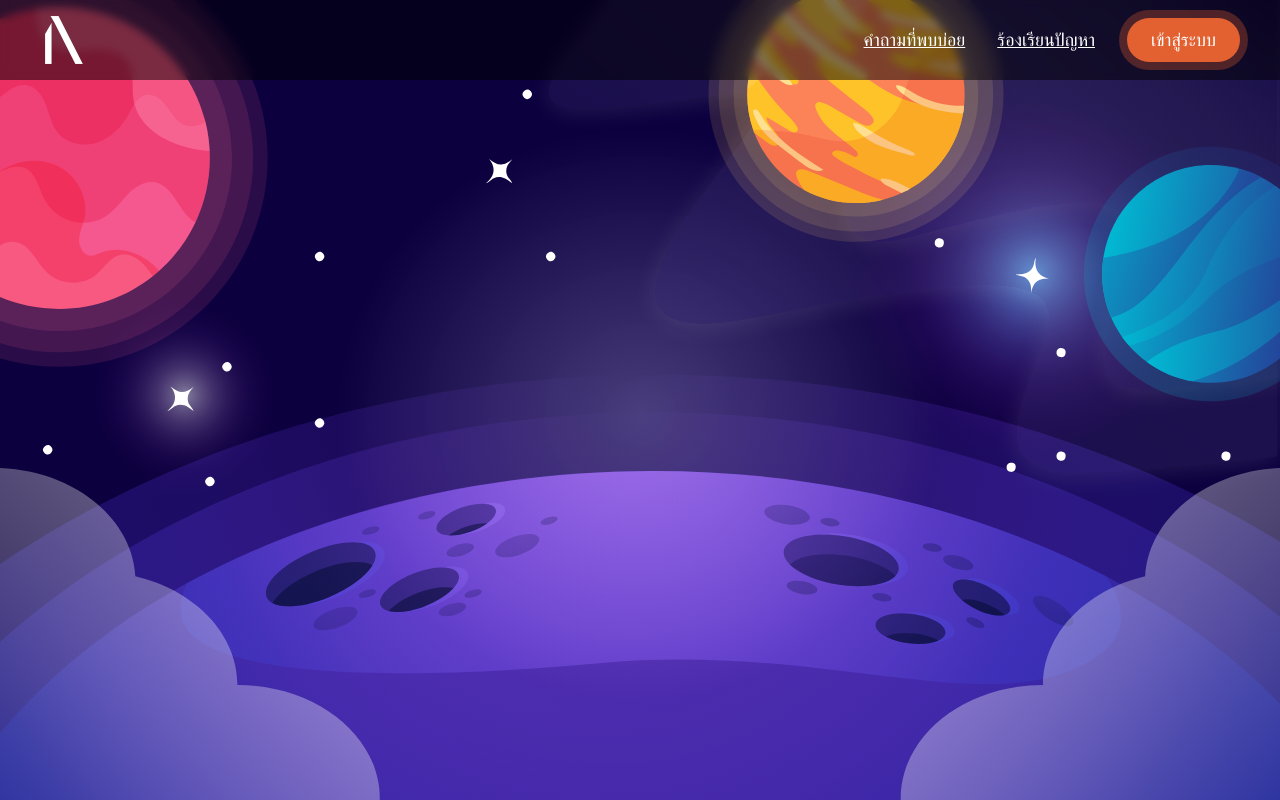
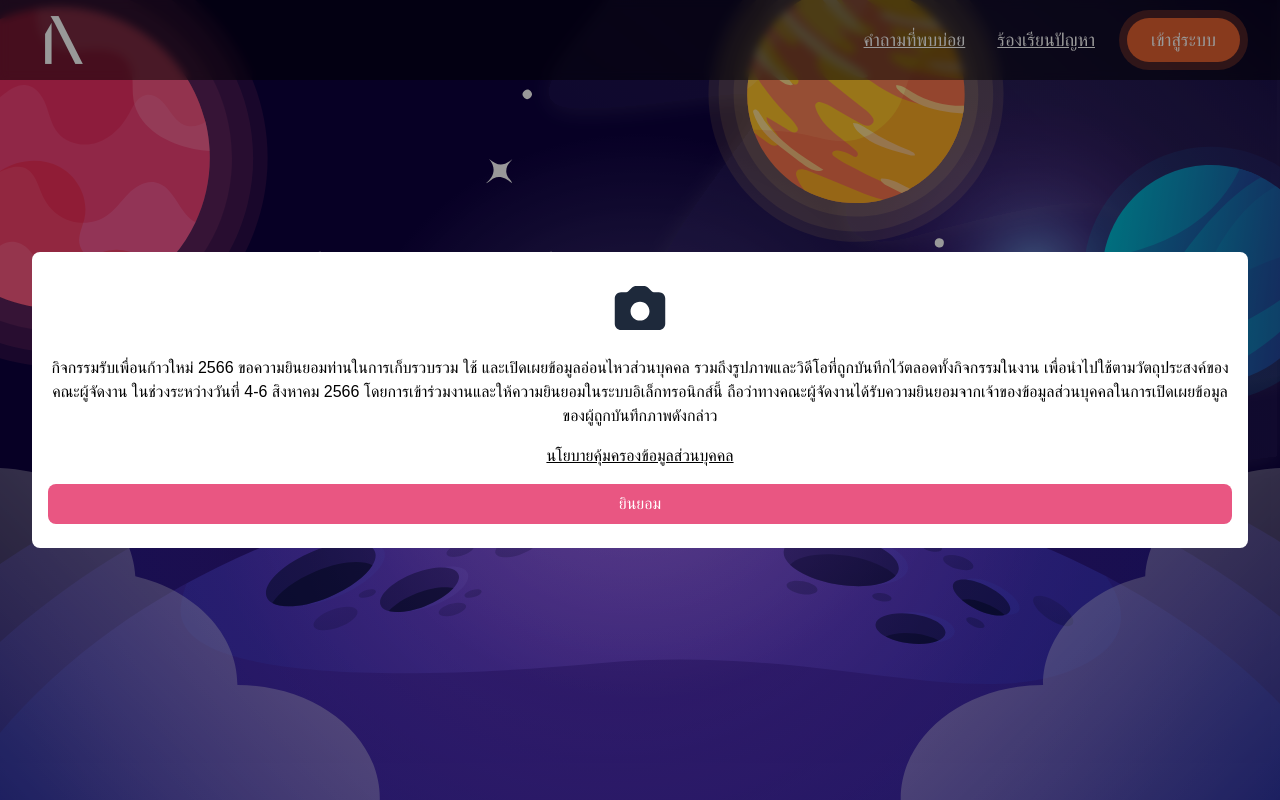
Before and after one commit to isd-sgcu/rpkm66-frontend, a Next.js app: page /estamp-home in a window 1280 px wide. Shown: the top 800 px of the page. Built offline with nearby package versions, Linux system fonts and the light colour scheme; no server answers; a web font is replaced by a local one.

Commit message:
refactor: styling

```diff
--- a/package.json
+++ b/package.json
@@ -31,6 +31,7 @@
         "react-dom": "18.2.0",
         "react-qr-code": "2.0.11",
         "react-qr-reader": "3.0.0-beta-1",
+        "tailwind-merge": "1.14.0",
         "tailwindcss": "3.3.2"
     },
     "devDependencies": {
--- /dev/null
+++ b/src/components/Estamp/Consent.tsx
@@ -0,0 +1,47 @@
+import Image from 'next/image';
+import Link from 'next/link';
+const Consent = ({
+    setIsConsent,
+    handleAcceptConsent,
+}: {
+    setIsConsent: (state: boolean) => void;
+    handleAcceptConsent: () => void;
+}) => {
+    return (
+        <div className="fixed left-0 top-0 z-50 flex h-full w-full flex-col items-center justify-center bg-black/40 px-8">
+            <div className="flex w-full flex-col items-center justify-center space-y-4 rounded-lg bg-white px-4 py-6">
+                <div className="relative h-16 w-16">
+                    <Image src="/icons/camera.svg" alt="camera-icon" fill />
+                </div>
+                <p className="text-center text-black">
+                    กิจกรรมรับเพื่อนก้าวใหม่ 2566
+                    ขอความยินยอมท่านในการเก็บรวบรวม ใช้
+                    และเปิดเผยข้อมูลอ่อนไหวส่วนบุคคล
+                    รวมถึงรูปภาพและวิดีโอที่ถูกบันทึกไว้ตลอดทั้งกิจกรรมในงาน
+                    เพื่อนำไปใช้ตามวัตถุประสงค์ของคณะผู้จัดงาน
+                    ในช่วงระหว่างวันที่ 4-6 สิงหาคม 2566
+                    โดยการเข้าร่วมงานและให้ความยินยอมในระบบอิเล็กทรอนิกส์นี้
+                    ถือว่าทางคณะผู้จัดงานได้รับความยินยอมจากเจ้าของข้อมูลส่วนบุคคลในการเปิดเผยข้อมูลของผู้ถูกบันทึกภาพดังกล่าว
+                </p>
+                <div>
+                    <Link
+                        href="/privacy-policy"
+                        className="text-black underline"
+                    >
+                        นโยบายคุ้มครองข้อมูลส่วนบุคคล
+                    </Link>
+                </div>
+                <div className="w-full">
+                    <button
+                        onClick={handleAcceptConsent}
+                        className="w-full rounded-lg bg-pink-400 py-2 hover:brightness-90"
+                    >
+                        ยินยอม
+                    </button>
+                </div>
+            </div>
+        </div>
+    );
+};
+
+export default Consent;
--- a/src/components/Estamp/Home/components/Accessibility.tsx
+++ b/src/components/Estamp/Home/components/Accessibility.tsx
@@ -1,25 +1,26 @@
 import { CameraIcon, QrCodeIcon } from '@heroicons/react/24/solid';
 import { useRouter } from 'next/router';
+import Container from './Container';
 
 const Accessibility = () => {
     const router = useRouter();
     return (
-        <>
+        <Container>
             <button
-                className="mt-6 flex h-12 w-4/5 items-center justify-center rounded-xl bg-pink-400 text-xl font-bold ring-4 ring-pink-400/40 transition-all duration-300 ease-in-out hover:ring-8 md:w-1/2"
+                className="mt-6 flex w-full items-center justify-center rounded-xl bg-pink-400 py-2 text-xl font-bold ring-4 ring-pink-400/40 transition-all duration-300 ease-in-out hover:ring-8"
                 onClick={() => router.push('/e-ticket')}
             >
                 <QrCodeIcon className="mx-2 h-8 w-8" />
                 <h1>My E-Ticket</h1>
             </button>
             <button
-                className="my-6 flex h-12 w-4/5 items-center justify-center rounded-xl bg-green text-xl font-bold ring-4 ring-green/40 transition-all duration-300 ease-in-out hover:ring-8 md:w-1/2"
+                className="my-6 flex w-full items-center justify-center rounded-xl bg-green py-2 text-xl font-bold ring-4 ring-green/40 transition-all duration-300 ease-in-out hover:ring-8"
                 onClick={() => router.push('/scan')}
             >
                 <CameraIcon className="mx-2 h-6 w-6" />
                 <h1>Check-in / Check-out</h1>
             </button>
-        </>
+        </Container>
     );
 };
 export default Accessibility;
--- /dev/null
+++ b/src/components/Estamp/Home/components/Container.tsx
@@ -0,0 +1,18 @@
+import { ReactNode } from 'react';
+import { twMerge } from 'tailwind-merge';
+
+const Container = ({
+    children,
+    className,
+}: {
+    children: ReactNode;
+    className?: string;
+}) => {
+    return (
+        <div className={twMerge('mx-auto max-w-3xl px-8', className)}>
+            {children}
+        </div>
+    );
+};
+
+export default Container;
--- a/src/components/Estamp/Home/components/Profile.tsx
+++ b/src/components/Estamp/Home/components/Profile.tsx
@@ -6,6 +6,7 @@ import { useRouter } from 'next/router';
 import { useEffect, useState } from 'react';
 import { getBaan } from '@/utils/baan';
 import { IUser } from '@/types/user';
+import Container from './Container';
 const Profile = () => {
     const { user } = useAuth();
     const router = useRouter();
@@ -20,6 +21,7 @@ const Profile = () => {
     }, [user]);
 
     return (
+        <Container>
             <div className="flex w-full justify-center gap-x-8 rounded-3xl bg-white p-8 ring-4 ring-white/40">
                 <div className="flex items-center justify-center">
                     <div className="relative aspect-square h-36 w-24 max-w-full rounded-xl ring-4 ring-blue-950">
@@ -38,7 +40,9 @@ const Profile = () => {
                     </div>
                     <div className="flex w-full justify-center rounded-xl border-2 border-pink-400 px-4 py-1 text-pink-400">
                         <HomeIcon className="h-4 w-4" />
-                    <p className="mx-1 text-sm">{baanName || 'ไม่มีบ้าน'}</p>
+                        <p className="mx-1 text-sm">
+                            {baanName || 'ไม่มีบ้าน'}
+                        </p>
                     </div>
                     <button
                         className="w-full rounded-md bg-purple-400 py-1 ring-4 ring-gray-300"
@@ -51,6 +55,7 @@ const Profile = () => {
                     </button>
                 </div>
             </div>
+        </Container>
     );
 };
 
--- a/src/components/Estamp/Home/components/Stamp.tsx
+++ b/src/components/Estamp/Home/components/Stamp.tsx
@@ -8,6 +8,7 @@ import { useAuth } from '@/context/AuthContext';
 import { useToast } from '@/components/Toast';
 import { httpPost } from '@/utils/axios';
 import { getRedeemStatus, getUserStamp } from '@/api/stamp';
+import Container from './Container';
 
 const Stamp = () => {
     const { isAuthenticated, isReady } = useAuth();
@@ -46,10 +47,11 @@ const Stamp = () => {
     }, [isRedeemed]);
 
     return (
-        <div className="my-3 flex w-4/5 flex-col items-center justify-center text-xl font-bold md:w-1/2">
+        <Container className="flex flex-col items-center justify-center">
+            <div className="w-full md:w-1/2">
                 <div className="relative flex aspect-square h-auto w-full max-w-full items-center justify-center">
                     {isRedeemed && (
-                    <h1 className="absolute z-20 text-4xl text-white md:text-6xl">
+                        <h1 className="absolute z-20 text-4xl text-white md:text-4xl">
                             REDEEMED
                         </h1>
                     )}
@@ -68,7 +70,9 @@ const Stamp = () => {
                                         id={stampPiece.id}
                                         style={stampPieceStyle[index].style}
                                         imgUrl={stampPieceStyle[index].imgUrl}
-                                    isVisible={index < (userStamp?.length || 0)}
+                                        isVisible={
+                                            index < (userStamp?.length || 0)
+                                        }
                                     />
                                 );
                             }
@@ -85,13 +89,16 @@ const Stamp = () => {
                         }
                     }}
                     disabled={
-                    (userStamp?.length ?? 0) < 4 || isRedeemed ? true : false
+                        (userStamp?.length ?? 0) < 4 || isRedeemed
+                            ? true
+                            : false
                     }
                 >
                     <CheckBadgeIcon className="mx-2 h-8 w-8" />
                     <h1>Redeem Ticket</h1>
                 </button>
             </div>
+        </Container>
     );
 };
 export default Stamp;
--- a/src/components/Estamp/Home/index.tsx
+++ b/src/components/Estamp/Home/index.tsx
@@ -2,12 +2,29 @@ import Accessibility from '@/components/Estamp/Home/components/Accessibility';
 import Profile from '@/components/Estamp/Home/components/Profile';
 import Stamp from '@/components/Estamp/Home/components/Stamp';
 import { useAuth } from '@/context/AuthContext';
+import Consent from '../Consent';
+import { useEffect, useState } from 'react';
 
 const EstampHome = () => {
     const { isAuthenticated, isReady } = useAuth();
+    const [isConsent, setIsConsent] = useState<boolean | null>(null);
+
+    const handleAcceptConsent = () => {
+        localStorage.setItem('consent', 'true');
+        setIsConsent(true);
+    };
+
+    useEffect(() => {
+        const localConsent = localStorage.getItem('consent');
+        if (localConsent == 'true') {
+            setIsConsent(true);
+        } else {
+            setIsConsent(false);
+        }
+    }, []);
 
     return (
-        <div className="flex min-h-screen w-full flex-col items-center px-6 py-10">
+        <div className="min-h-screen w-full py-10">
             {isAuthenticated && isReady && (
                 <>
                     <Profile />
@@ -15,6 +32,13 @@ const EstampHome = () => {
                     <Stamp />
                 </>
             )}
+
+            {isConsent == false && (
+                <Consent
+                    setIsConsent={setIsConsent}
+                    handleAcceptConsent={handleAcceptConsent}
+                />
+            )}
         </div>
     );
 };
```
Also changed, not shown: public/icons/camera.svg (added), 1 other file (tests, documents, lock files or other folders). Lines whose indentation alone changed are shown as unchanged.
